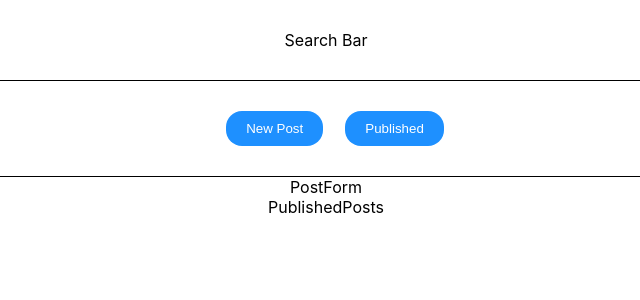
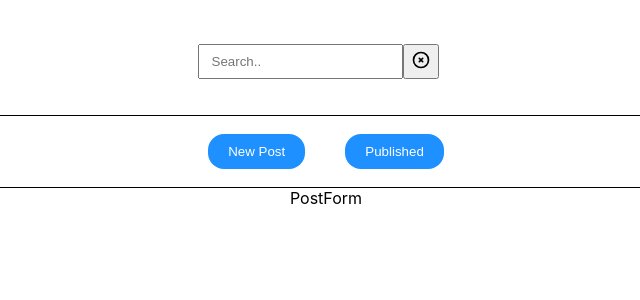
Before and after one commit to Sowmyam22/blog, a React (Create React App) app: page / in a window 1280 px wide. Shown: the top 300 px of the page, without its empty margins (314-954 px from the left). Built offline with nearby package versions, Linux system fonts and the light colour scheme.

Commit message:
ui of search bar, moved the header buttons into separate components and made it as custom component, able to switch the content based on the button type clicked

```diff
--- a/src/App.css
+++ b/src/App.css
@@ -11,7 +11,7 @@
 }
 
 .header-wrapper {
-  padding: 30px;
+  padding: 18px;
   border: 1px solid black;
   border-left-width: 0px;
   border-right-width: 0px;
@@ -19,7 +19,7 @@
 }
 
 .header-button {
-  background-color:DodgerBlue;
+  background-color: DodgerBlue;
   border: none;
   color: white;
   padding: 10px 20px;
@@ -35,3 +35,18 @@
 .header-button:hover {
   background-color: SlateBlue;
 }
+
+.search-container {
+  display: flex;
+  justify-content: center;
+  padding: 6px 10px;
+  margin-top: 8px;
+  margin-right: 16px;
+  font-size: 17px;
+  border: none;
+  cursor: pointer;
+}
+
+.search-input {
+  padding: 8px 12px;
+}
--- a/src/App.js
+++ b/src/App.js
@@ -1,5 +1,5 @@
-import './App.css';
-import PostIndex from './Posts/Index';
+import "./App.css";
+import PostIndex from "./Posts/Index";
 
 function App() {
   return (
--- a/src/Posts/Header.js
+++ b/src/Posts/Header.js
@@ -1,17 +1,42 @@
 import React from "react";
+import ButtonComponent from "../components/Button.js";
 
-function Header() {
+function Header({ setSelectedOption }) {
 	const buttonSpacing = {
-		marginLeft: '20px',
-		marginRight: '20px',
+		marginLeft: "20px",
+		marginRight: "20px",
+	};
+
+	const handlePostForm = (type) => {
+		setSelectedOption(type);
+	};
+
+	const handlePublishedPosts = (type) => {
+		setSelectedOption(type);
 	};
 
 	return (
-		<div>
-			<button className="header-button" style={buttonSpacing}>New Post</button>
-			<button className="header-button">Published</button>
+		<div
+			style={{
+				display: "flex",
+				alignItems: "center",
+				justifyContent: "center",
+			}}
+		>
+			<ButtonComponent
+				name="New Post"
+				buttonStyles={buttonSpacing}
+				onClick={handlePostForm}
+				buttonType="post-form"
+			/>
+			<ButtonComponent
+				name="Published"
+				buttonStyles={buttonSpacing}
+				onClick={handlePublishedPosts}
+				buttonType="published"
+			/>
 		</div>
-	)
+	);
 }
 
 export default Header;
--- a/src/Posts/Index.js
+++ b/src/Posts/Index.js
@@ -1,10 +1,12 @@
-import React from "react";
+import React, { useState } from "react";
 import SearchBarComponent from "../components/SearchBar";
 import Header from "./Header";
 import PostForm from "./PostForm";
 import PublishedPosts from "./PublishedPosts";
 
 function Index() {
+	const [selectedOption, setSelectedOption] = useState("post-form");
+
 	return (
 		<div>
 			<div className="search-bar-wrapper">
@@ -12,20 +14,20 @@ function Index() {
 			</div>
 
 			<div className="header-wrapper">
-				<Header />
+				<Header setSelectedOption={setSelectedOption} />
 			</div>
 
-			{/**  if button choosen === new post **/}
+			{selectedOption === "post-form" ? (
 				<div className="form-wrapper">
 					<PostForm />
 				</div>
-
-			{/**  if button choosen === published **/}
+			) : (
 				<div className="form-wrapper">
 					<PublishedPosts />
 				</div>
+			)}
 		</div>
-	)
+	);
 }
 
 export default Index;
--- a/src/Posts/PostForm.js
+++ b/src/Posts/PostForm.js
@@ -1,9 +1,7 @@
 import React from "react";
 
 function PostForm() {
-	return (
-		<div>PostForm</div>
-	)
+	return <div>PostForm</div>;
 }
 
 export default PostForm;
--- a/src/Posts/PublishedPosts.js
+++ b/src/Posts/PublishedPosts.js
@@ -1,9 +1,7 @@
 import React from "react";
 
 function PublishedPosts() {
-	return (
-		<div>PublishedPosts</div>
-	)
+	return <div>PublishedPosts</div>;
 }
 
 export default PublishedPosts;
--- a/src/components/Button.js
+++ b/src/components/Button.js
@@ -1,9 +1,22 @@
 import React from "react";
 
-function Button() {
+function Button({ name, buttonStyles, buttonType, onClick }) {
+	const handleSubmit = (type) => {
+		onClick(type);
+	};
+
 	return (
-		<div>Button</div>
-	)
+		<div>
+			<button
+				className="header-button"
+				type="submit"
+				style={buttonStyles}
+				onClick={() => handleSubmit(buttonType)}
+			>
+				{name}
+			</button>
+		</div>
+	);
 }
 
 export default Button;
--- a/src/components/SearchBar.js
+++ b/src/components/SearchBar.js
@@ -2,8 +2,33 @@ import React from "react";
 
 function SearchBar() {
 	return (
-		<div>Search Bar</div>
-	)
+		<div className="search-container">
+			<input
+				className="search-input"
+				type="text"
+				placeholder="Search.."
+				name="search"
+			/>
+			<button type="submit" className="search-clear">
+				<svg
+					width="20"
+					height="24"
+					h
+					xmlns="http://www.w3.org/2000/svg"
+					fill="none"
+					viewBox="0 0 24 24"
+					stroke="currentColor"
+				>
+					<path
+						strokeLinecap="round"
+						strokeLinejoin="round"
+						strokeWidth="2"
+						d="M10 14l2-2m0 0l2-2m-2 2l-2-2m2 2l2 2m7-2a9 9 0 11-18 0 9 9 0 0118 0z"
+					/>
+				</svg>
+			</button>
+		</div>
+	);
 }
 
 export default SearchBar;
```
Also changed, not shown: 1 other file (tests, documents, lock files or other folders). Lines whose indentation alone changed are shown as unchanged.
